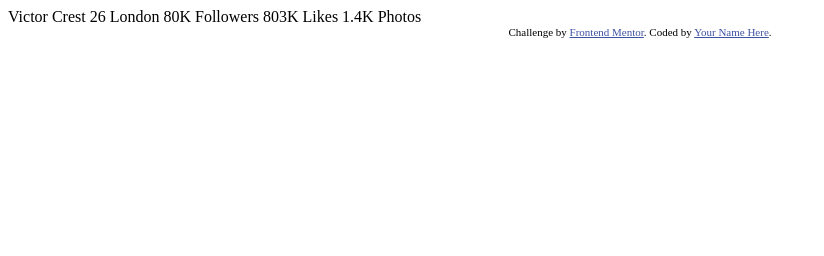
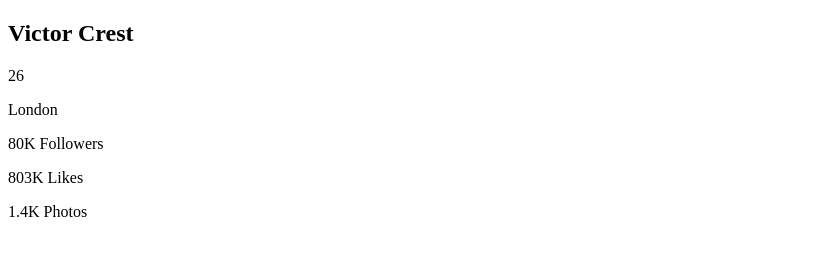
Before and after one commit to sidneyfrancois/profile-card-component, a plain HTML site: page index.html in a window 1280 px wide. Shown: the whole page, without its empty margins (0-824 px from the left). Drawn offline with Linux system fonts and the light colour scheme.

Commit message:
add initial html structure

```diff
--- a/index.html
+++ b/index.html
@@ -1,35 +1,47 @@
 <!DOCTYPE html>
 <html lang="en">
   <head>
-  <meta charset="UTF-8">
-  <meta name="viewport" content="width=device-width, initial-scale=1.0"> <!-- displays site properly based on user's device -->
+    <meta charset="UTF-8" />
+    <meta name="viewport" content="width=device-width, initial-scale=1.0" />
+    <!-- displays site properly based on user's device -->
 
-  <link rel="icon" type="image/png" sizes="32x32" href="./images/favicon-32x32.png">
+    <link
+      rel="icon"
+      type="image/png"
+      sizes="32x32"
+      href="./images/favicon-32x32.png"
+    />
 
     <title>Frontend Mentor | Profile card component</title>
-
-  <!-- Feel free to remove these styles or customise in your own stylesheet 👍 -->
-  <style>
-    .attribution { font-size: 11px; text-align: center; }
-    .attribution a { color: hsl(228, 45%, 44%); }
-  </style>
+    <link rel="stylesheet" href="reset.css" />
+    <link rel="stylesheet" href="style.css" />
   </head>
   <body>
-  Victor Crest
+    <div>
+      <h2>Victor Crest</h2>
       26
-  London
+    </div>
+    <p>London</p>
 
-  80K
+    <div class="user-data">
+      <p>
+        <label>80K</label>
         Followers
+      </p>
 
-  803K
+      <p>
+        <label>803K</label>
         Likes
+      </p>
 
-  1.4K
+      <p>
+        <label>1.4K</label>
         Photos
-  <div class="attribution">
+      </p>
+    </div>
+    <!-- <div class="attribution">
     Challenge by <a href="https://www.frontendmentor.io?ref=challenge" target="_blank">Frontend Mentor</a>.
     Coded by <a href="#">Your Name Here</a>.
-  </div>
+  </div> -->
   </body>
 </html>
```
Also changed, not shown: reset.css (added), style.css (added). Lines whose indentation alone changed are shown as unchanged.
